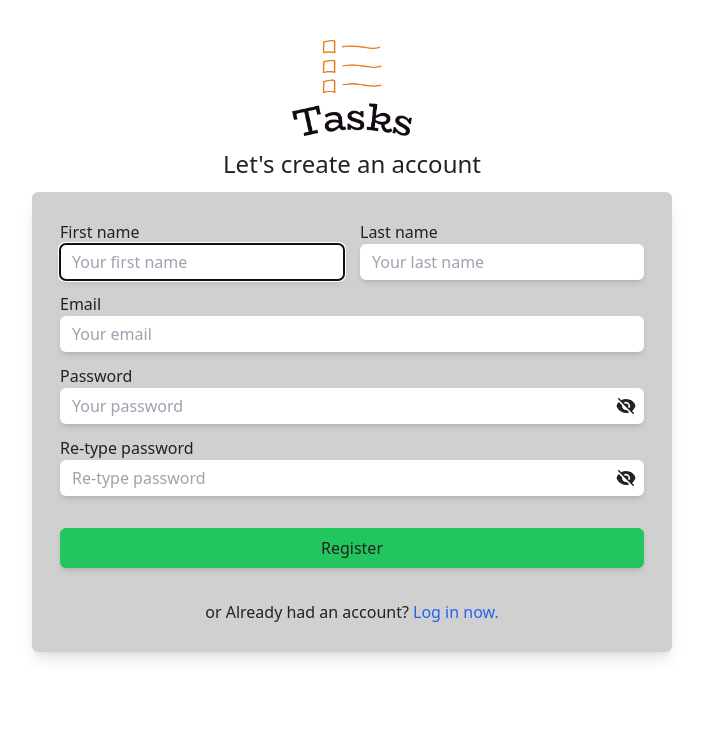
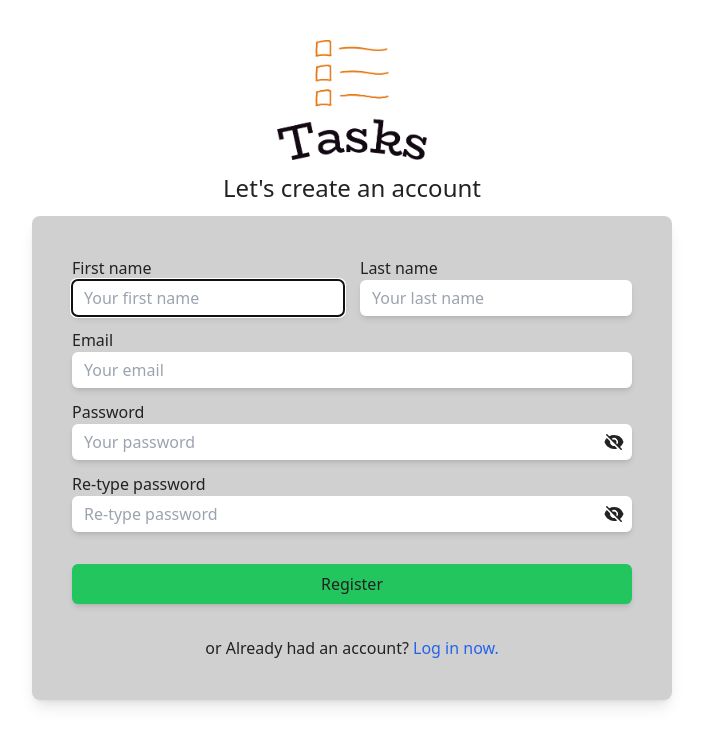
Before and after one commit to vanhuyvo1997/my-task, a Next.js app: page /register in a window 1280 px wide. Shown: the top 746 px of the page, without its empty margins (288-991 px from the left). Built offline with nearby package versions, Linux system fonts and the light colour scheme.

Commit message:
Revert "Merge pull request #65 from vanhuyvo1997/64-intercepting-login-and-register-on-home-page"
This reverts commit 10913cf151a8365d53f9764d8d7940a49bd7dc9f, reversing
changes made to 092681113fdbdf403d58360c6acf36ac2f84b029.

```diff
--- a/app/(.)login/page.tsx
+++ /dev/null
@@ -1,12 +0,0 @@
-'use client'
-import ModalContainer from "@/app/_components/dialog/modal-container";
-import { useRouter } from "next/navigation";
-import LoginPage from "../(auth)/login/page";
-
-
-export default function LoginModal() {
-    const router = useRouter();
-    return <ModalContainer size="lg" onClose={() => { router.push('/') }}>
-        <LoginPage />
-    </ModalContainer>
-}
--- a/app/(.)register/page.tsx
+++ /dev/null
@@ -1,11 +0,0 @@
-'use client'
-import { useRouter } from "next/navigation";
-import ModalContainer from "../_components/dialog/modal-container";
-import RegisterPage from "../(auth)/register/page";
-
-export default function RegisterModal() {
-    const router = useRouter();
-    return <ModalContainer onClose={() => router.push('/')} size="lg">
-        <RegisterPage />
-    </ModalContainer>
-}
--- a/app/(auth)/auth-common-form.tsx
+++ b/app/(auth)/auth-common-form.tsx
@@ -15,9 +15,7 @@ export default function AuthCommonForm({
 }>) {
     return (
         <form
-            className="flex flex-col items-stretch gap-8
-             bg-login-form-background-light dark:bg-login-form-background-dark
-              p-3 md:p-5 lg:p-7 rounded-md shadow-lg"
+            className="flex flex-col items-stretch gap-8"
             action={action}
         >
             <div className="flex flex-col gap-3">
--- a/app/(auth)/layout.tsx
+++ b/app/(auth)/layout.tsx
@@ -4,9 +4,9 @@ import Logo from '../_components/layouts/logo';
 export default function AuthLayout({ children }: Readonly<{ children: React.ReactNode }>) {
     return (
         <div className="mt-10 mx-auto max-w-screen-sm flex flex-col items-center gap-3">
-            <Link href={'/'}><Logo width={'120'} /></Link>
+            <Link href={'/'}><Logo width={'150'} /></Link>
             <h1 className='text-2xl'>Let&apos;s create an account</h1>
-            <div className="w-full">
+            <div className="md:rounded-lg shadow-lg w-full p-10 bg-login-form-background-light dark:bg-login-form-background-dark">
                 {children}
             </div>
         </div>
--- a/app/(auth)/login/page.tsx
+++ b/app/(auth)/login/page.tsx
@@ -54,7 +54,7 @@ export default function LoginPage() {
                 title="Email"
                 ref={emailInputRef}
                 placeholder="Your email"
-                value={formData.email ?? ''}
+                value={formData.email}
                 onChange={handleChangeFormData}
                 onClearText={() => handleClearText('email')}
             />
@@ -65,7 +65,7 @@ export default function LoginPage() {
                 name="password"
                 title="Password"
                 placeholder="Your password"
-                value={formData.password ?? ''}
+                value={formData.password}
                 onChange={handleChangeFormData}
                 onClearText={() => handleClearText('password')}
             />
--- a/app/_components/dialog/confirm-dialog.tsx
+++ b/app/_components/dialog/confirm-dialog.tsx
@@ -1,5 +1,5 @@
 import Button from "../buttons/button";
-import ModalContainer from "./modal-container";
+import DialogContainer from "./dialog-container";
 
 export default function ConfirmDialog({
     onClose,
@@ -12,8 +12,8 @@ export default function ConfirmDialog({
     onConfirm: () => void;
     icon?: React.ReactNode;
 }>) {
-    return <ModalContainer onClose={onClose}>
-        <form className="flex flex-col gap-4 p-4" onSubmit={e => { e.preventDefault(); onConfirm() }}>
+    return <DialogContainer onClose={onClose}>
+        <form className="flex flex-col gap-4" onSubmit={e => { e.preventDefault(); onConfirm() }}>
             <div className="py-4 flex flex-col items-center gap-3">
                 {icon}
                 {children}
@@ -23,5 +23,5 @@ export default function ConfirmDialog({
                 <Button type="submit" className="bg-orange-500">Yes</Button>
             </div>
         </form>
-    </ModalContainer>
+    </DialogContainer>
 }
--- a/app/_components/dialog/modal-container.tsx
+++ b/app/_components/dialog/dialog-container.tsx
@@ -1,9 +1,8 @@
-'use client'
 import { useCallback, useEffect } from "react"
 import { XMarkIcon } from "@heroicons/react/20/solid";
 import clsx from "clsx";
 
-export default function ModalContainer({
+export default function DialogContainer({
     children,
     onClose,
     size = "md",
@@ -40,7 +39,7 @@ export default function ModalContainer({
             onKeyDown={handleKeyDown}
         >
             <div className={clsx(
-                "bg-dialog-background-light dark:bg-dialog-background-dark my-20 mx-auto relative rounded-md",
+                "bg-dialog-background-light dark:bg-dialog-background-dark my-20 m-auto relative rounded-md",
                 size === 'sm' && "max-w-sm",
                 size === 'md' && "max-w-md",
                 size === 'lg' && "max-w-lg",
@@ -52,7 +51,9 @@ export default function ModalContainer({
                     <XMarkIcon height={20} width={20} />
                 </button>
 
-                {children}
+                <div className="p-4">
+                    {children}
+                </div>
             </div>
         </div>
     )
```
